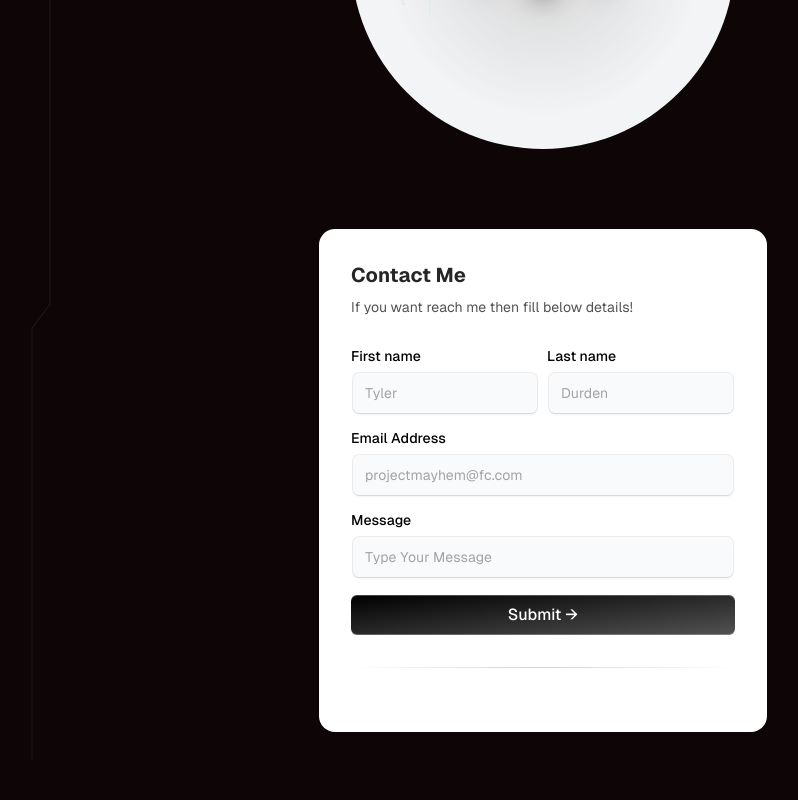
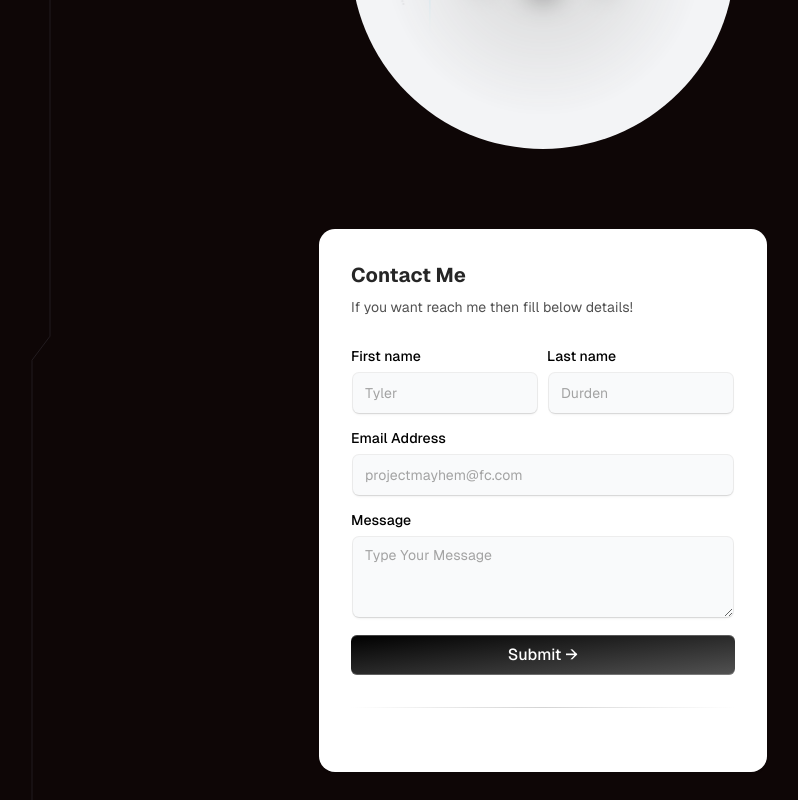
Before and after one commit to Divyanshu7611/portfolio, a Next.js app: page / in a window 1280 px wide. Shown: the part 2479-3279 px from the top of the page, without its empty margins (97-895 px from the left). Before the commit the page ends 3239 px from the top, so only its background shows below. Built offline with nearby package versions, Linux system fonts and the light colour scheme; a web font is replaced by a local one.

Commit message:
some errors resolved

```diff
--- a/src/components/ui/card-spotlight.tsx
+++ b/src/components/ui/card-spotlight.tsx
@@ -1,3 +1,78 @@
+// 'use client'
+
+// import { useMotionValue, motion, useMotionTemplate } from 'framer-motion'
+// import React, { MouseEvent as ReactMouseEvent, useState } from 'react'
+// import { CanvasRevealEffect } from '@/components/ui/canvas-reveal-effect'
+// import { cn } from '@/lib/utils'
+
+// export const CardSpotlight = ({
+//   children,
+//   radius = 350,
+//   color = '#262626',
+//   className,
+//   ...props
+// }: {
+//   radius?: number
+//   color?: string
+//   children: React.ReactNode
+// } & React.HTMLAttributes<HTMLDivElement>) => {
+//   const mouseX = useMotionValue(0)
+//   const mouseY = useMotionValue(0)
+//   function handleMouseMove({
+//     currentTarget,
+//     clientX,
+//     clientY,
+//   }: ReactMouseEvent<HTMLDivElement>) {
+//     let { left, top } = currentTarget.getBoundingClientRect()
+
+//     mouseX.set(clientX - left)
+//     mouseY.set(clientY - top)
+//   }
+
+//   const [isHovering, setIsHovering] = useState(false)
+//   const handleMouseEnter = () => setIsHovering(true)
+//   const handleMouseLeave = () => setIsHovering(false)
+//   return (
+//     <div
+//       className={cn(
+//         'group/spotlight p-10 rounded-md relative border border-neutral-800 bg-black dark:border-neutral-800',
+//         className,
+//       )}
+//       onMouseMove={handleMouseMove}
+//       onMouseEnter={handleMouseEnter}
+//       onMouseLeave={handleMouseLeave}
+//       {...props}
+//     >
+//       <motion.div
+//         className="pointer-events-none absolute z-0 -inset-px rounded-md opacity-0 transition duration-300 group-hover/spotlight:opacity-100"
+//         style={{
+//           backgroundColor: color,
+//           maskImage: useMotionTemplate`
+//             radial-gradient(
+//               ${radius}px circle at ${mouseX}px ${mouseY}px,
+//               white,
+//               transparent 80%
+//             )
+//           `,
+//         }}
+//       >
+//         {isHovering && (
+//           <CanvasRevealEffect
+//             animationSpeed={5}
+//             containerClassName="bg-transparent absolute inset-0 pointer-events-none"
+//             colors={[
+//               [59, 130, 246],
+//               [139, 92, 246],
+//             ]}
+//             dotSize={3}
+//           />
+//         )}
+//       </motion.div>
+//       {children}
+//     </div>
+//   )
+// }
+
 'use client'
 
 import { useMotionValue, motion, useMotionTemplate } from 'framer-motion'
@@ -18,12 +93,13 @@ export const CardSpotlight = ({
 } & React.HTMLAttributes<HTMLDivElement>) => {
   const mouseX = useMotionValue(0)
   const mouseY = useMotionValue(0)
+
   function handleMouseMove({
     currentTarget,
     clientX,
     clientY,
   }: ReactMouseEvent<HTMLDivElement>) {
-    let { left, top } = currentTarget.getBoundingClientRect()
+    const { left, top } = currentTarget.getBoundingClientRect() // changed to 'const'
 
     mouseX.set(clientX - left)
     mouseY.set(clientY - top)
@@ -32,6 +108,7 @@ export const CardSpotlight = ({
   const [isHovering, setIsHovering] = useState(false)
   const handleMouseEnter = () => setIsHovering(true)
   const handleMouseLeave = () => setIsHovering(false)
+
   return (
     <div
       className={cn(
--- a/src/components/ui/input.tsx
+++ b/src/components/ui/input.tsx
@@ -15,7 +15,17 @@ const Input = React.forwardRef<HTMLInputElement, InputProps>(
     const mouseX = useMotionValue(0)
     const mouseY = useMotionValue(0)
 
-    function handleMouseMove({ currentTarget, clientX, clientY }: any) {
+    // function handleMouseMove({ currentTarget, clientX, clientY }: any) {
+    //   const { left, top } = currentTarget.getBoundingClientRect()
+
+    //   mouseX.set(clientX - left)
+    //   mouseY.set(clientY - top)
+    // }
+    function handleMouseMove({
+      currentTarget,
+      clientX,
+      clientY,
+    }: React.MouseEvent<HTMLDivElement>) {
       const { left, top } = currentTarget.getBoundingClientRect()
 
       mouseX.set(clientX - left)
--- a/src/components/ui/text.tsx
+++ b/src/components/ui/text.tsx
@@ -1,26 +1,28 @@
-// Input component extends from shadcnui - https://ui.shadcn.com/docs/components/input
-'use client'
 import * as React from 'react'
 import { cn } from '@/lib/utils'
 import { useMotionTemplate, useMotionValue, motion } from 'framer-motion'
 
 export interface InputProps
-  extends React.InputHTMLAttributes<HTMLInputElement> {}
+  extends React.TextareaHTMLAttributes<HTMLTextAreaElement> {}
 
-const TextArea = React.forwardRef<HTMLInputElement, InputProps>(
-  ({ className, type, ...props }, ref) => {
-    const radius = 100 // change this to increase the rdaius of the hover effect
+const TextArea = React.forwardRef<HTMLTextAreaElement, InputProps>(
+  ({ className, ...props }, ref) => {
+    const radius = 100 // adjust this to increase the radius of the hover effect
     const [visible, setVisible] = React.useState(false)
 
     const mouseX = useMotionValue(0)
     const mouseY = useMotionValue(0)
 
-    function handleMouseMove({ currentTarget, clientX, clientY }: any) {
+    function handleMouseMove({
+      currentTarget,
+      clientX,
+      clientY,
+    }: React.MouseEvent<HTMLDivElement>) {
       const { left, top } = currentTarget.getBoundingClientRect()
-
       mouseX.set(clientX - left)
       mouseY.set(clientY - top)
     }
+
     return (
       <motion.div
         style={{
@@ -37,16 +39,14 @@ const TextArea = React.forwardRef<HTMLInputElement, InputProps>(
         onMouseLeave={() => setVisible(false)}
         className="p-[2px] rounded-lg transition duration-300 group/input"
       >
-        <input
-          type={type}
+        <textarea
           className={cn(
-            `flex h-10 w-full border-none bg-gray-50 dark:bg-zinc-800 text-black dark:text-white shadow-input rounded-md px-3 py-2 text-sm  file:border-0 file:bg-transparent
-          file:text-sm file:font-medium placeholder:text-neutral-400 dark:placeholder-text-neutral-600
-          focus-visible:outline-none focus-visible:ring-[2px]  focus-visible:ring-neutral-400 dark:focus-visible:ring-neutral-600
+            `flex w-full h-20 border-none bg-gray-50 dark:bg-zinc-800 text-black dark:text-white shadow-input rounded-md px-3 py-2 text-sm
+            placeholder:text-neutral-400 dark:placeholder-text-neutral-600
+            focus-visible:outline-none focus-visible:ring-[2px] focus-visible:ring-neutral-400 dark:focus-visible:ring-neutral-600
             disabled:cursor-not-allowed disabled:opacity-50
             dark:shadow-[0px_0px_1px_1px_var(--neutral-700)]
-           group-hover/input:shadow-none transition duration-400
-           `,
+            group-hover/input:shadow-none transition duration-400`,
             className,
           )}
           ref={ref}
@@ -56,6 +56,6 @@ const TextArea = React.forwardRef<HTMLInputElement, InputProps>(
     )
   },
 )
-TextArea.displayName = 'Input'
+TextArea.displayName = 'TextArea'
 
 export { TextArea }
```
Also changed, not shown: src/components/ui/glare-card.tsx (+35 -3 lines). Lines whose indentation alone changed are shown as unchanged.
